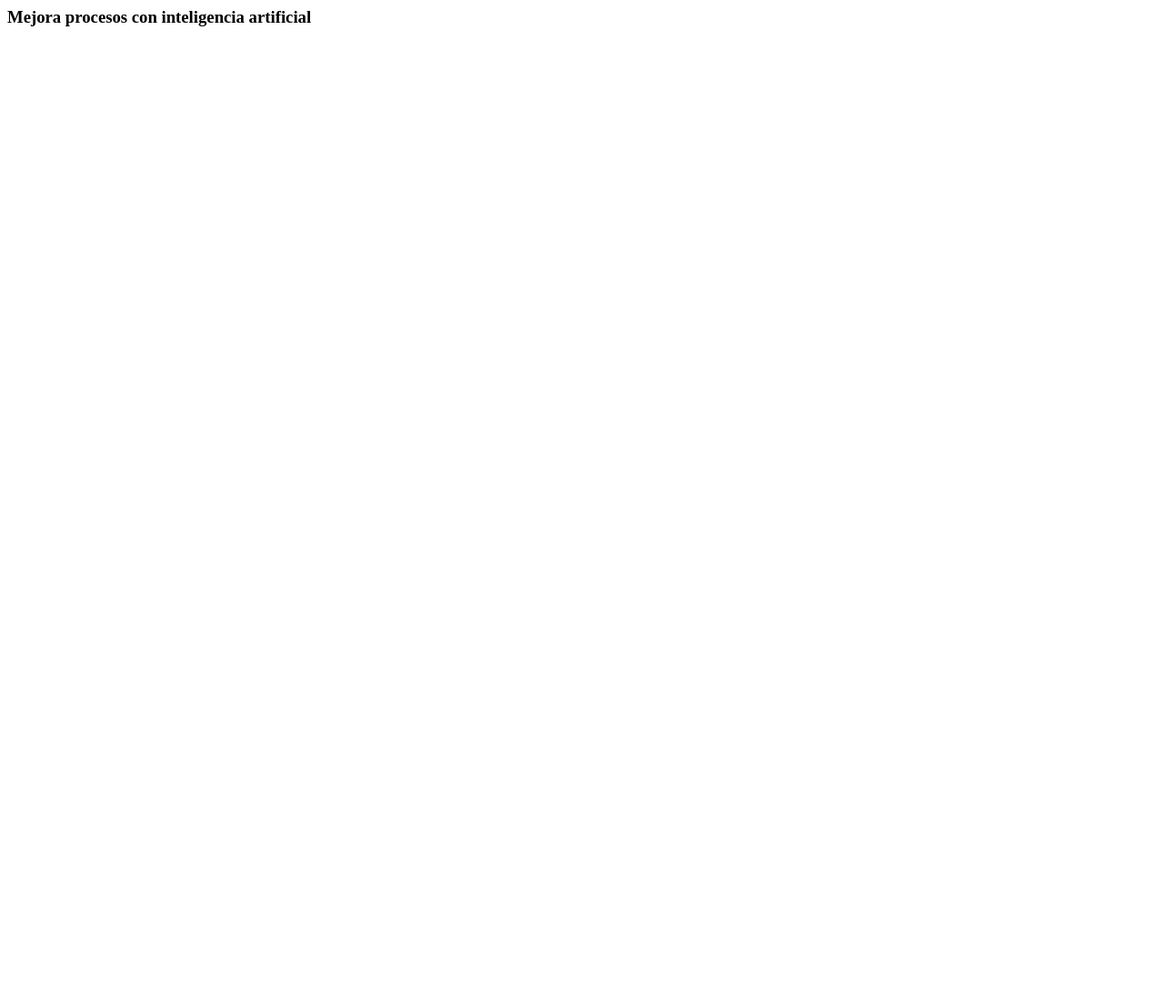
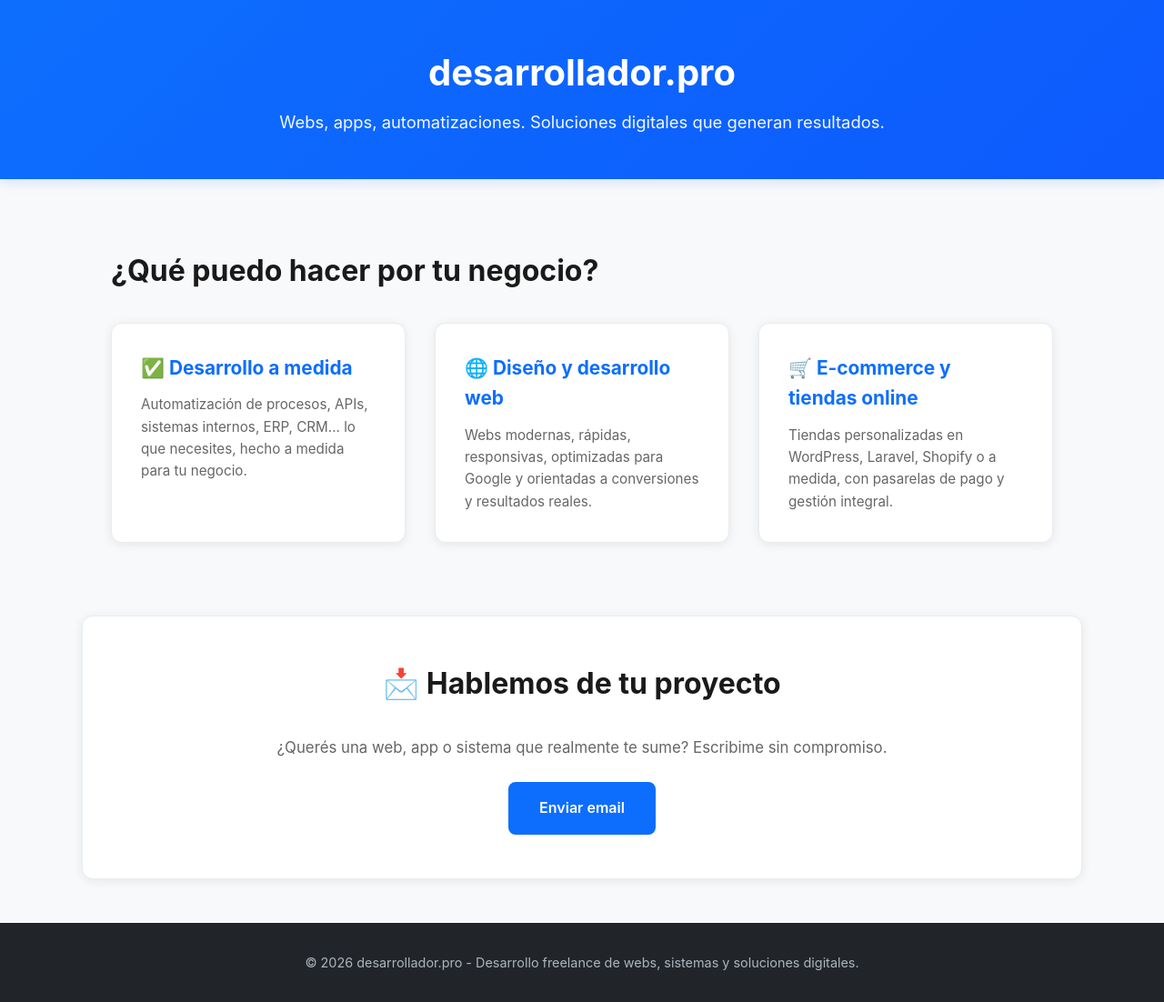
Before and after one commit to marianodav/desarrollador.pro, a plain HTML site: page index.html in a window 1280 px wide. Shown: the whole page at 91% size. Before the commit the page ends 800 px from the top, so only its background shows below. Drawn offline with Linux system fonts and the light colour scheme.

Commit message:
Create initial structure for developer portfolio page
Added a complete HTML structure with metadata, styles, and content for a web developer's portfolio page.

```diff
--- a/index.html
+++ b/index.html
@@ -1,3 +1,179 @@
-<div class="card">
-  <h3>Mejora procesos con inteligencia artificial</h3>
-</div>
+<!DOCTYPE html>
+<html lang="es">
+<head>
+  <meta charset="UTF-8">
+  <meta name="viewport" content="width=device-width, initial-scale=1.0">
+  <title>Desarrollador Web | Páginas, Apps y Automatización a Medida</title>
+  <meta name="description" content="Soy desarrollador freelance especializado en páginas web, aplicaciones personalizadas, automatizaciones y soluciones digitales. ¿Querés llevar tu negocio al siguiente nivel?">
+  <meta name="theme-color" content="#0d6efd">
+  <style>
+    * {
+      box-sizing: border-box;
+    }
+    body {
+      font-family: -apple-system, BlinkMacSystemFont, 'Segoe UI', Roboto, Oxygen, Ubuntu, Cantarell, sans-serif;
+      margin: 0;
+      padding: 0;
+      background: #f8f9fa;
+      color: #333;
+      line-height: 1.6;
+    }
+    header {
+      background: linear-gradient(135deg, #0d6efd 0%, #0d5afd 100%);
+      color: white;
+      padding: 3rem 2rem;
+      text-align: center;
+      box-shadow: 0 4px 12px rgba(13, 110, 253, 0.15);
+    }
+    header h1 {
+      font-size: 2.5rem;
+      margin: 0 0 0.5rem 0;
+      font-weight: 700;
+    }
+    header p {
+      font-size: 1.15rem;
+      margin: 0;
+      opacity: 0.95;
+    }
+    section {
+      padding: 3rem 2rem;
+      max-width: 1100px;
+      margin: auto;
+    }
+    h2 {
+      font-size: 2rem;
+      margin-bottom: 2rem;
+      color: #1a1a1a;
+      font-weight: 700;
+    }
+    .services {
+      display: grid;
+      grid-template-columns: repeat(auto-fit, minmax(300px, 1fr));
+      gap: 2rem;
+      margin-bottom: 2rem;
+    }
+    .card {
+      background: white;
+      border-radius: 12px;
+      box-shadow: 0 2px 12px rgba(0, 0, 0, 0.08);
+      padding: 2rem;
+      transition: all 0.3s ease;
+      border: 1px solid #e9ecef;
+    }
+    .card:hover {
+      transform: translateY(-4px);
+      box-shadow: 0 8px 24px rgba(13, 110, 253, 0.15);
+      border-color: #0d6efd;
+    }
+    .card h3 {
+      font-size: 1.3rem;
+      margin-top: 0;
+      margin-bottom: 0.75rem;
+      color: #0d6efd;
+    }
+    .card p {
+      margin: 0;
+      color: #666;
+      font-size: 0.95rem;
+    }
+    #contacto {
+      background: white;
+      border-radius: 12px;
+      box-shadow: 0 2px 12px rgba(0, 0, 0, 0.08);
+      padding: 3rem;
+      border: 1px solid #e9ecef;
+      text-align: center;
+    }
+    #contacto h2 {
+      margin-top: 0;
+    }
+    #contacto p {
+      font-size: 1.05rem;
+      color: #666;
+      margin-bottom: 1.5rem;
+    }
+    footer {
+      background: #212529;
+      color: #adb5bd;
+      text-align: center;
+      padding: 2rem;
+      margin-top: 3rem;
+      font-size: 0.9rem;
+    }
+    a.button {
+      display: inline-block;
+      padding: 0.9rem 2rem;
+      background: #0d6efd;
+      color: white;
+      border-radius: 8px;
+      text-decoration: none;
+      font-weight: 600;
+      transition: all 0.3s ease;
+      cursor: pointer;
+      border: 2px solid #0d6efd;
+    }
+    a.button:hover {
+      background: #0b5ed7;
+      border-color: #0b5ed7;
+      box-shadow: 0 4px 12px rgba(13, 110, 253, 0.3);
+      transform: translateY(-2px);
+    }
+    a.button:active {
+      transform: translateY(0);
+    }
+    @media (max-width: 768px) {
+      header h1 {
+        font-size: 1.8rem;
+      }
+      header p {
+        font-size: 1rem;
+      }
+      h2 {
+        font-size: 1.5rem;
+      }
+      section {
+        padding: 2rem 1.5rem;
+      }
+      #contacto {
+        padding: 2rem 1.5rem;
+      }
+    }
+  </style>
+</head>
+<body>
+
+  <header>
+    <h1>desarrollador.pro</h1>
+    <p>Webs, apps, automatizaciones. Soluciones digitales que generan resultados.</p>
+  </header>
+
+  <section>
+    <h2>¿Qué puedo hacer por tu negocio?</h2>
+    <div class="services">
+      <div class="card">
+        <h3>✅ Desarrollo a medida</h3>
+        <p>Automatización de procesos, APIs, sistemas internos, ERP, CRM... lo que necesites, hecho a medida para tu negocio.</p>
+      </div>
+      <div class="card">
+        <h3>🌐 Diseño y desarrollo web</h3>
+        <p>Webs modernas, rápidas, responsivas, optimizadas para Google y orientadas a conversiones y resultados reales.</p>
+      </div>
+      <div class="card">
+        <h3>🛒 E-commerce y tiendas online</h3>
+        <p>Tiendas personalizadas en WordPress, Laravel, Shopify o a medida, con pasarelas de pago y gestión integral.</p>
+      </div>
+    </div>
+  </section>
+
+  <section id="contacto">
+    <h2>📩 Hablemos de tu proyecto</h2>
+    <p>¿Querés una web, app o sistema que realmente te sume? Escribime sin compromiso.</p>
+    <a href="mailto:info@desarrollador.pro" class="button">Enviar email</a>
+  </section>
+
+  <footer>
+    &copy; 2026 desarrollador.pro - Desarrollo freelance de webs, sistemas y soluciones digitales.
+  </footer>
+
+</body>
+</html>
```
